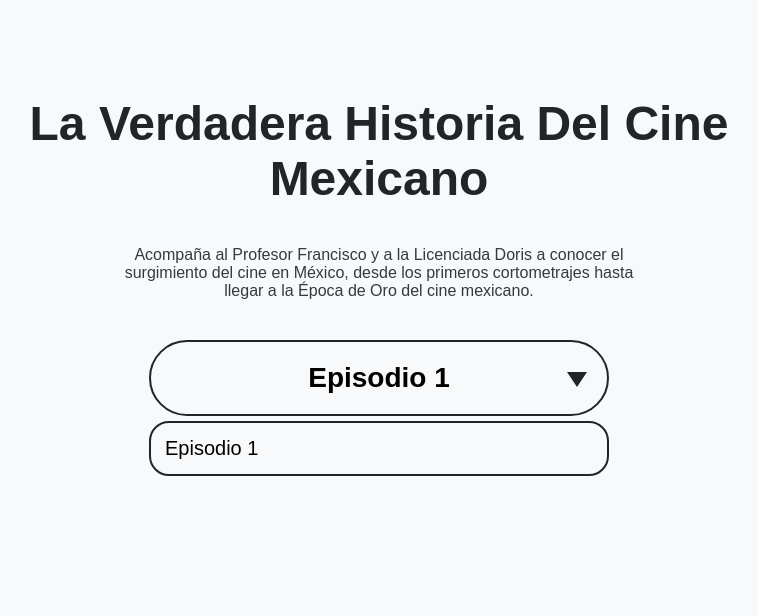
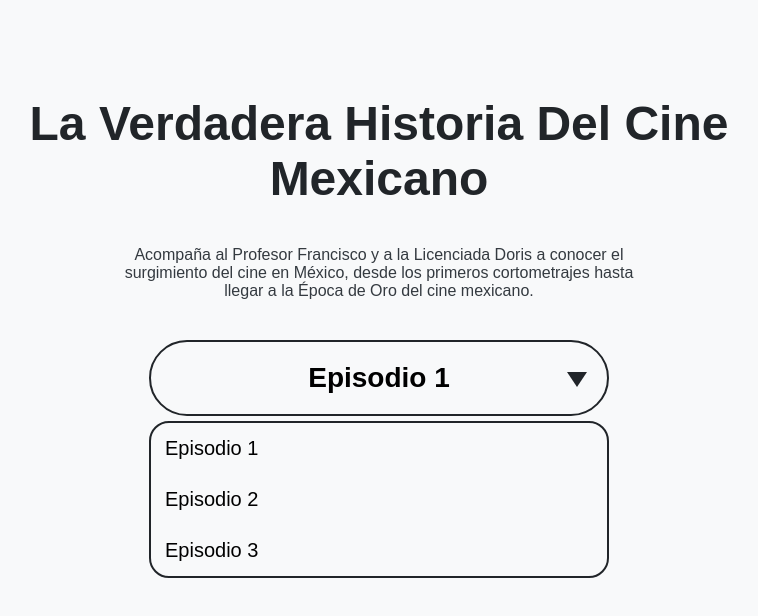
Before and after one commit to Orliland/lvh_cine_mexicano, a React (Vite) app: page / in a window 1280 px wide. Both pictures are taken after a click on the button "Episodio 1". Shown: the top 616 px of the page, without its empty margins (261-1019 px from the left). Built offline with nearby package versions, Linux system fonts and the light colour scheme.

Commit message:
manage episode selected in state

```diff
--- a/src/App.jsx
+++ b/src/App.jsx
@@ -1,8 +1,11 @@
 import Filter from "./Filter";
 
 import "./App.css";
+import { useState } from "react";
 
 function App() {
+  const [episode, setEpisode] = useState(1);
+
   return (
     <>
       <header className="hero">
@@ -16,7 +19,7 @@ function App() {
         </p>
       </header>
       <main>
-        <Filter />
+        <Filter episode={episode} setEpisode={setEpisode} />
       </main>
     </>
   );
--- a/src/Filter.jsx
+++ b/src/Filter.jsx
@@ -1,9 +1,9 @@
 import { useState } from "react";
 import "./Filter.css";
 
-const Filter = () => {
+const Filter = ({ episode, setEpisode }) => {
   const [showOptions, setShowOptions] = useState(false);
-  const episodes = ["Episodio 1"];
+  const episodes = [1, 2, 3];
 
   return (
     <form onSubmit={(e) => e.preventDefault()} className="filter">
@@ -11,21 +11,24 @@ const Filter = () => {
         className="filter__select"
         onClick={() => setShowOptions(!showOptions)}
       >
-        Episodio 1
+        Episodio {episode}
       </button>
       <ul
         className={`filter__options ${
           !showOptions && "filter__options--hidden"
         }`}
       >
-        {episodes.map((episode, key) => {
+        {episodes.map((e, key) => {
           return (
             <li
               className="filter__option"
               key={key}
-              onClick={() => setShowOptions(!showOptions)}
+              onClick={() => {
+                setShowOptions(!showOptions);
+                setEpisode(e);
+              }}
             >
-              {episode}
+              Episodio {e}
             </li>
           );
         })}
```
